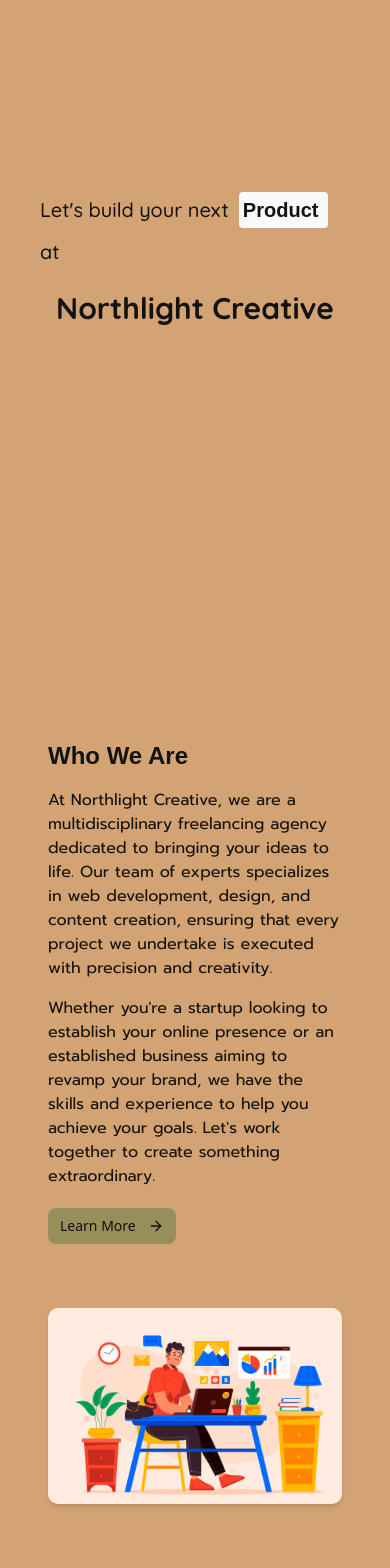
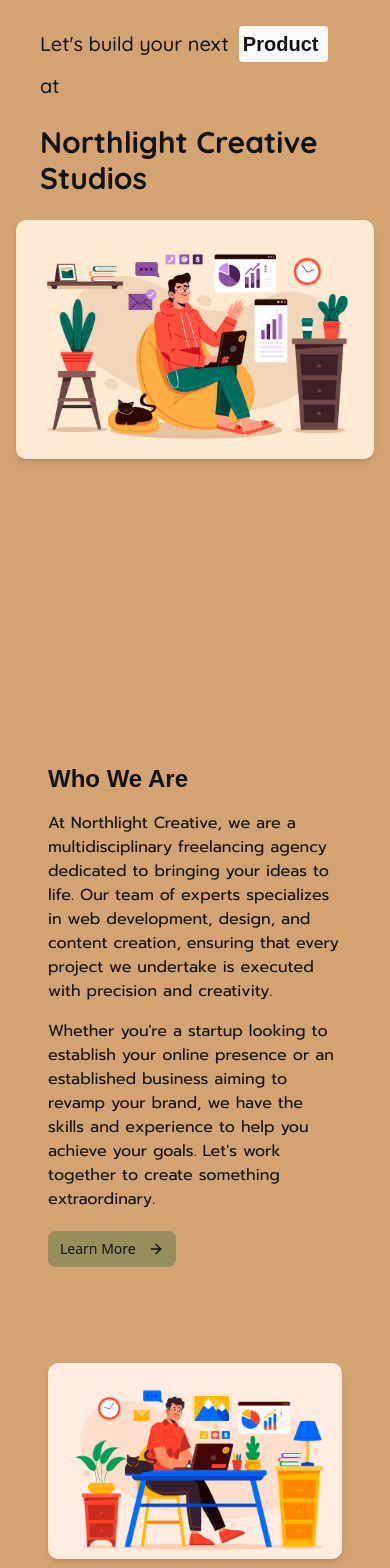
Before and after one commit to CodewithMiguelll/Northlight-Creative-Studios, a Next.js app: page / in a window 390 px wide. Shown: the part 360-1928 px from the top of the page. Built offline with nearby package versions, Linux system fonts and the light colour scheme; a web font is replaced by a local one.

Commit message:
refactor:  adjusted the height in the Hero and About sections,removed uneccesary whitespace.

```diff
--- a/src/app/page.tsx
+++ b/src/app/page.tsx
@@ -1,4 +1,4 @@
-"use client"
+"use client";
 import { Quicksand, Prompt, Podkova, Pacifico } from "next/font/google";
 import { FlipWords } from "@/components/ui/flip-words";
 import { Button } from "@/components/ui/button";
@@ -58,9 +58,9 @@ export default function Home() {
   return (
     <>
       {/* HERO SECTION */}
-      <section>
-        <div className="flex flex-row justify-around items-center p-4">
-          <div className="flex justify-center items-center md:items-start h-screen flex-col gap-6 p-6 text-[#121212]">
+      <section className="py-40">
+        <div className="flex flex-col md:flex-row justify-around items-center p-4">
+          <div className="flex justify-center items-center md:items-start flex-col gap-6 p-6 text-[#121212]">
             <h2
               className={`${quicksandSemiBold.className} font-medium text-xl md:text-3xl`}
             >
@@ -73,10 +73,10 @@ export default function Home() {
               at
             </h2>
             <h1 className={`${quicksandBold.className} text-3xl md:text-6xl`}>
-              Northlight Creative
+              Northlight Creative Studios
             </h1>
           </div>
-          <div className="hidden md:flex justify-center items-center h-screen">
+          <div className="md:flex justify-center items-center">
             <motion.img
               initial={{ opacity: 0, x: 100 }}
               whileInView={{ opacity: 1, x: 0 }}
@@ -93,9 +93,9 @@ export default function Home() {
       </section>
 
       {/* ABOUT SECTION */}
-      <section>
-        <div className="flex flex-col md:flex-row justify-around items-center p-4">
-          <div className=" md:flex order-2 md:order-1 justify-center items-center h-full w md:w-1/2 p-8">
+      <section className="py-20">
+        <div className="flex flex-col md:flex-row justify-around items-center gap-8 p-4">
+          <div className=" md:flex order-2 md:order-1 justify-center items-center md:w-1/2 p-8">
             <motion.img
               initial={{ opacity: 0, x: -100 }}
               whileInView={{ opacity: 1, x: 0 }}
@@ -108,7 +108,7 @@ export default function Home() {
               height={500}
             />
           </div>
-          <div className="flex order-1 md:order-2 justify-center items-center h-full md:w-1/2 p-8 text-[#121212]">
+          <div className="flex order-1 md:order-2 justify-center items-center md:w-1/2 p-8 text-[#121212]">
             <div className="max-w-lg">
               <h2
                 className={`${podkovaBold.className} text-2xl md:text-4xl mb-4`}
@@ -142,7 +142,7 @@ export default function Home() {
       </section>
 
       {/* FEATURES SECTION*/}
-      <section className="py-12">
+      <section className="py-20">
         <h2
           className={`${podkovaBold.className} text-2xl md:text-4xl mb-8 text-[#121212] text-center`}
         >
```
